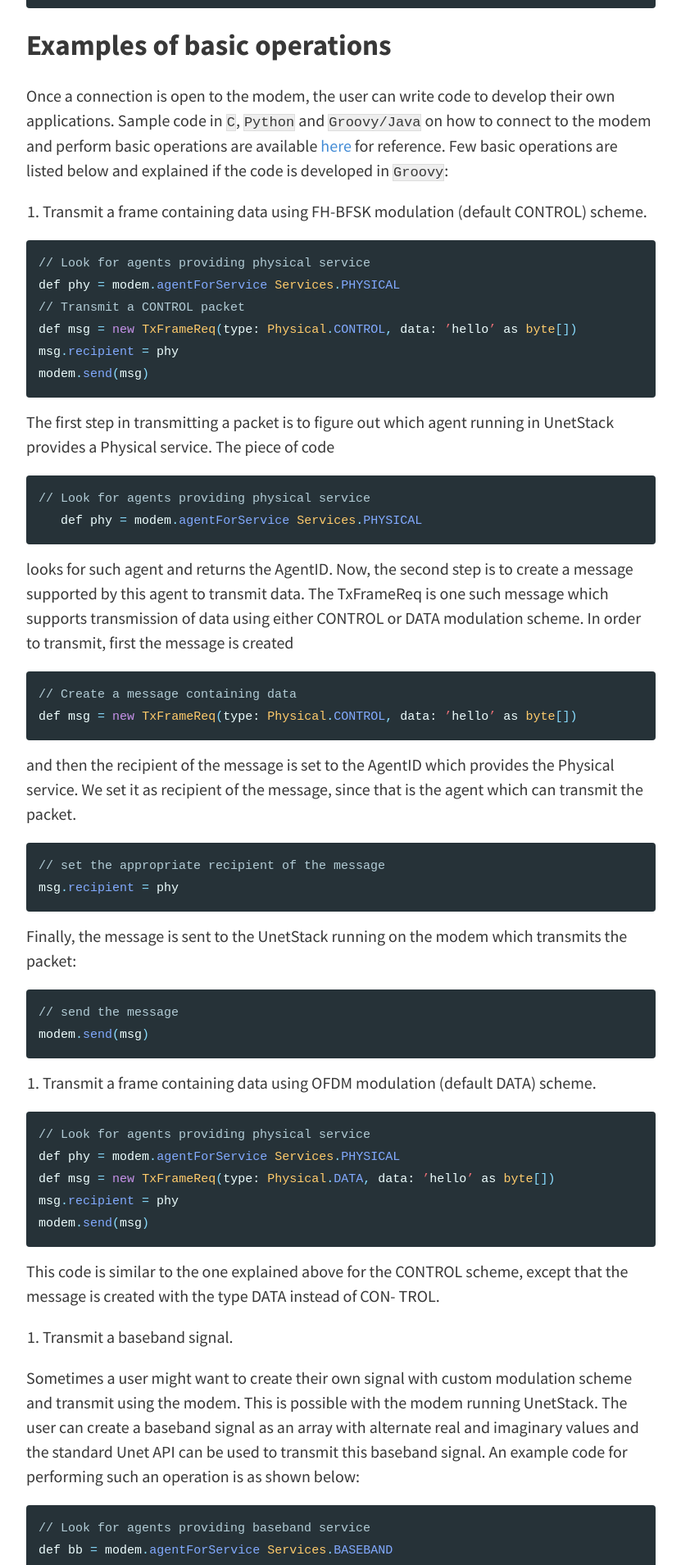
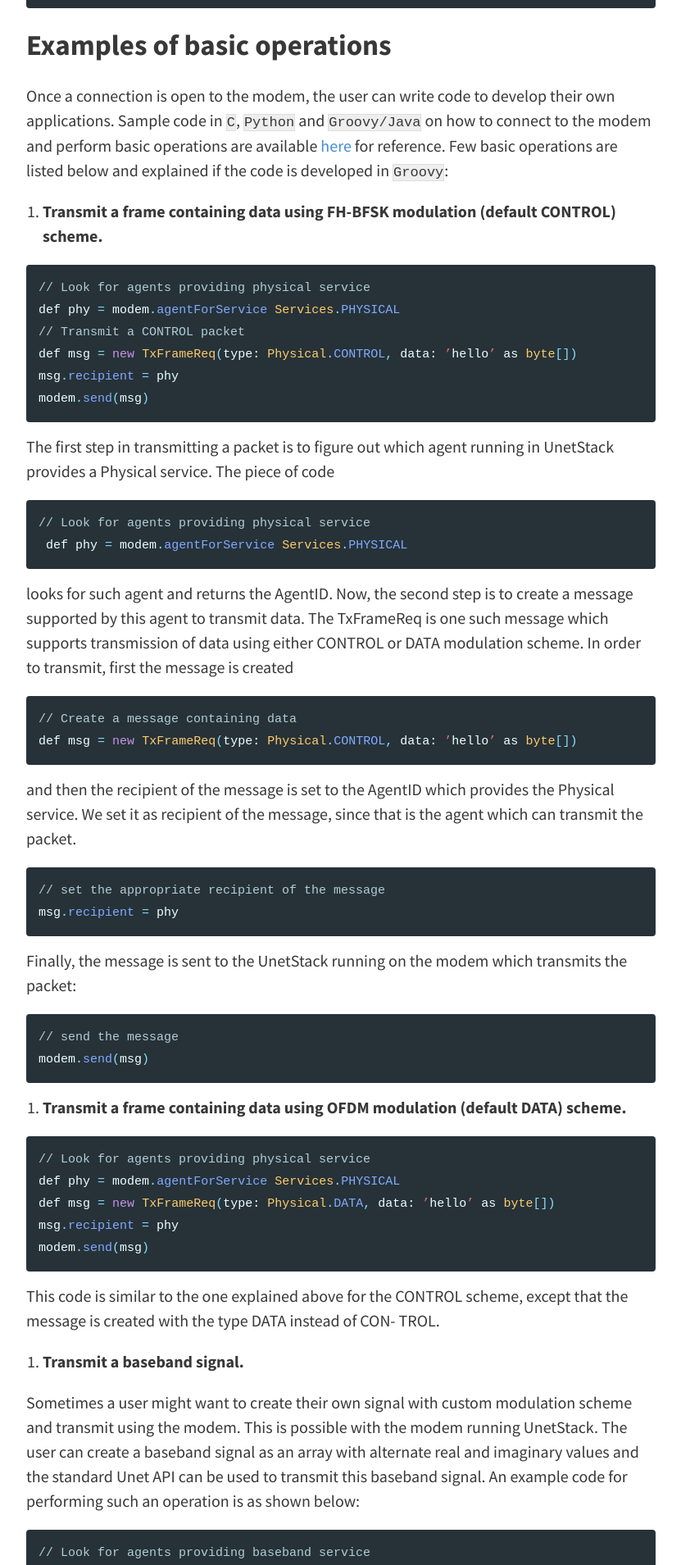
Before and after one commit to org-arl/unet-blog, a Jekyll site: the page built from _posts/2018-11-12-basic-modem-operations-using-unetstack.md, in a window 1280 px wide. Shown: the part 1952-3861 px from the top of the page at 82% size, without its empty margins (224-1055 px from the left). Built offline with Jekyll 4.4.1, drawn with Linux system fonts in a browser that asks for light colours; comment, search, counter and statistics services are not loaded.

Commit message:
Minor modifications to the blog.

````diff
--- a/_posts/2018-11-12-basic-modem-operations-using-unetstack.md
+++ b/_posts/2018-11-12-basic-modem-operations-using-unetstack.md
@@ -41,7 +41,7 @@ modem_t modem = modem_open_eth(ip_address, 1100);
 ## Examples of basic operations
 Once a connection is open to the modem, the user can write code to develop their own applications. Sample code in `C`, `Python` and `Groovy/Java` on how to connect to the modem and perform basic operations are available [here](https://github.com/org-arl/unet-contrib/tree/master/contrib/Examples) for reference. Few basic operations are listed below and explained if the code is developed in `Groovy`:
 
-1. Transmit a frame containing data using FH-BFSK modulation (default CONTROL) scheme.
+1. **Transmit a frame containing data using FH-BFSK modulation (default CONTROL) scheme.**
 
 ```java
 // Look for agents providing physical service
@@ -56,7 +56,7 @@ The first step in transmitting a packet is to figure out which agent running in
 
 ```java
 // Look for agents providing physical service
-   def phy = modem.agentForService Services.PHYSICAL
+ def phy = modem.agentForService Services.PHYSICAL
 ```
 
 looks for such agent and returns the AgentID. Now, the second step is to create a message supported by this agent to transmit data. The TxFrameReq is one such message which supports transmission of data using either CONTROL or DATA modulation scheme. In order to transmit, first the message is created
@@ -80,7 +80,7 @@ Finally, the message is sent to the UnetStack running on the modem which transmi
 modem.send(msg)
 ```
 
-2. Transmit a frame containing data using OFDM modulation (default DATA) scheme.
+2. **Transmit a frame containing data using OFDM modulation (default DATA) scheme.**
 
 ```java
 // Look for agents providing physical service
@@ -92,7 +92,7 @@ modem.send(msg)
 
 This code is similar to the one explained above for the CONTROL scheme, except that the message is created with the type DATA instead of CON- TROL.
 
-3. Transmit a baseband signal.
+3. **Transmit a baseband signal.**
 
 Sometimes a user might want to create their own signal with custom modulation scheme and transmit using the modem. This is possible with the modem running UnetStack. The user can create a baseband signal as an array with alternate real and imaginary values and the standard Unet API can be used to transmit this baseband signal. An example code for performing such an operation is as shown below:
 
@@ -162,7 +162,7 @@ msg.recipient = bb
 modem.send(msg)
 ```
 
-4. Record a baseband signal.
+4. **Record a baseband signal.**
 
 Finally, it is also possible to record a baseband signal. Upon a request to record the baseband signal, the modem records a passband signal and converts it to the appropriate baseband signal and returns it to the user. This operation is as shown below:
 
````
